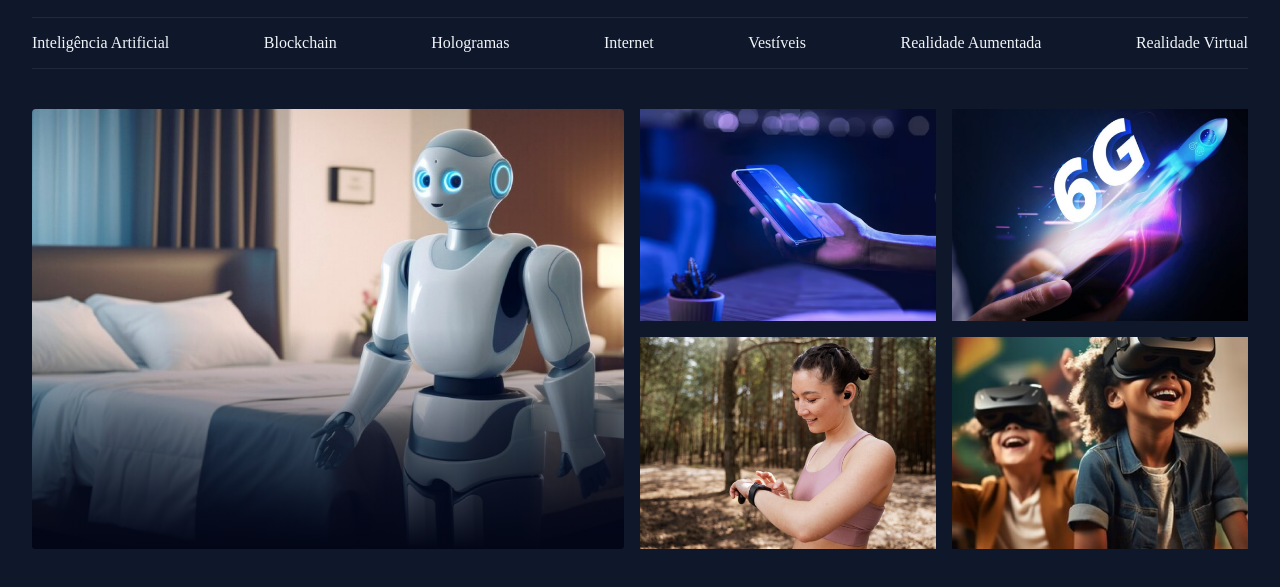
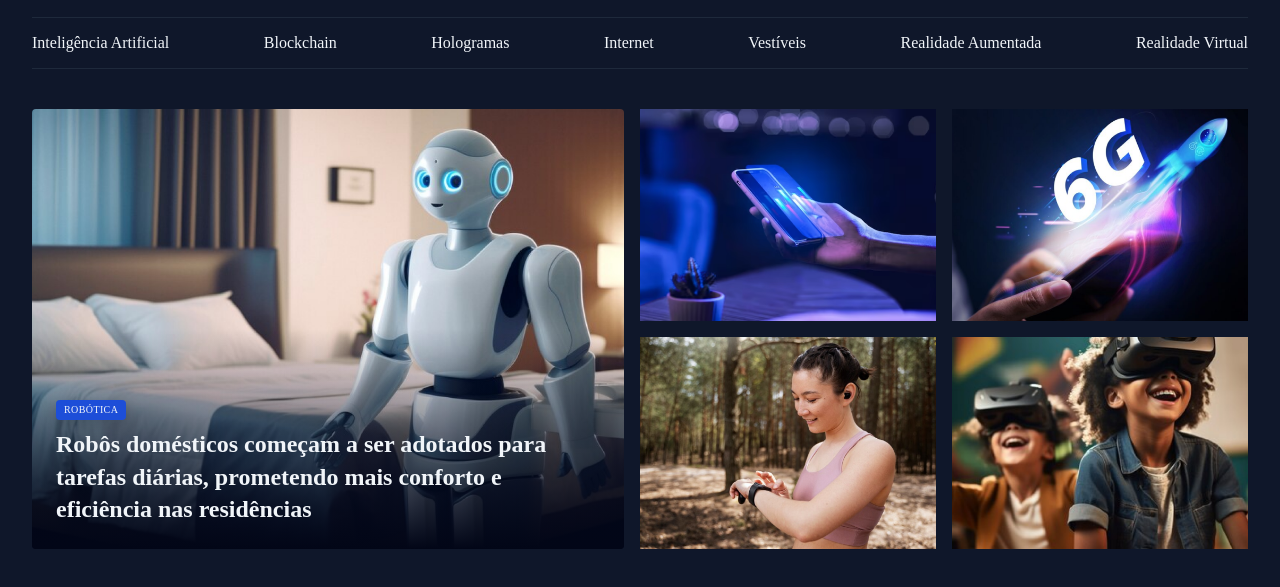
Before and after one commit to robertojr20/Projeto-Portal-de-Noticias, a plain HTML site: page index.html in a window 1280 px wide. Shown: the part 55-642 px from the top of the page. Drawn offline with Linux system fonts and the light colour scheme.

Commit message:
ajustando o conteúdo do card

```diff
--- a/index.html
+++ b/index.html
@@ -41,9 +41,16 @@
 
    <main class="grid container">
         <section id="featured" class="grid grid-flow-col gap-16" >
-            <div class="card">
+            <figure class="card">
                 <img src="assets/images/Image 01.png" alt="">
-            </div>
+
+                <figcaption>
+                    <span class="content-tag">robótica</span>
+                    <h2 class="text-2xl">
+                        Robôs domésticos começam a ser adotados para tarefas diárias, prometendo mais conforto e eficiência nas residências
+                    </h2>
+                </figcaption>
+            </figure>
             <div class="grid grid-col-2  gap-16">
                 <div>
                     <img src="assets/images/Image 02.png" alt="">
--- a/styles/global.css
+++ b/styles/global.css
@@ -63,3 +63,15 @@ img {
  main {
     margin-top:40px;
  }
+
+ .content-tag{
+    display: inline-block;
+    background-color: var(--brand-color-dark);
+    padding: 4px 8px;
+    border-radius: 4px;
+    font: 500 10px/1.2 var(--font-family);
+    text-transform: uppercase;
+    letter-spacing: 0.04em;
+    color:var(--text-color-primary) ;
+    box-shadow: 0px 4px 16px rgba(2, 6, 23, 0.25);
+ }
--- a/styles/sections.css
+++ b/styles/sections.css
@@ -20,5 +20,16 @@
                 #020617 100%
             );
         }
+
+        figcaption{
+            position: absolute;
+            bottom: 0;
+
+            padding: 24px;
+
+            h2 {
+                margin-top: 8px;
+            }
+        }
     }
 }
--- a/styles/utility.css
+++ b/styles/utility.css
@@ -14,3 +14,19 @@
 .gap-16{
  gap: 16px;
 }
+
+.text-2xl{
+    font: var(--h1);
+}
+
+.text-xl{
+    font: var(--h2);
+}
+
+.text-lg{
+    font: var(--h3);
+}
+
+.text-sm{
+    font: var(--text-sm);
+}
```
